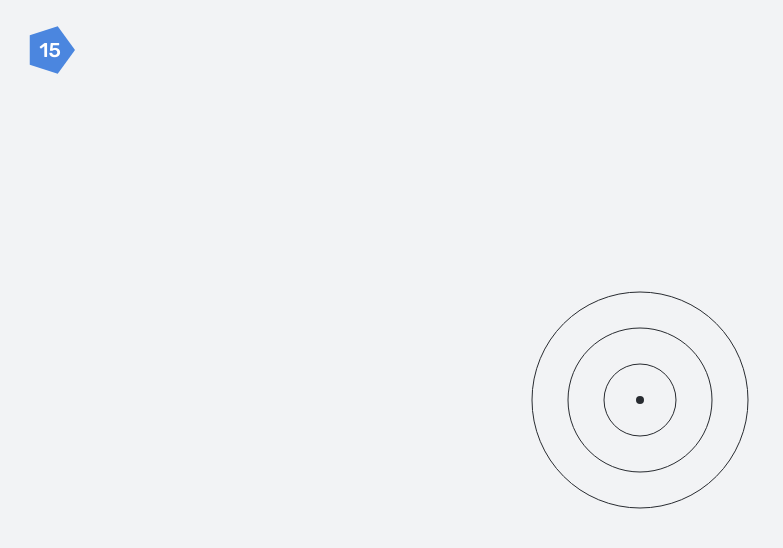
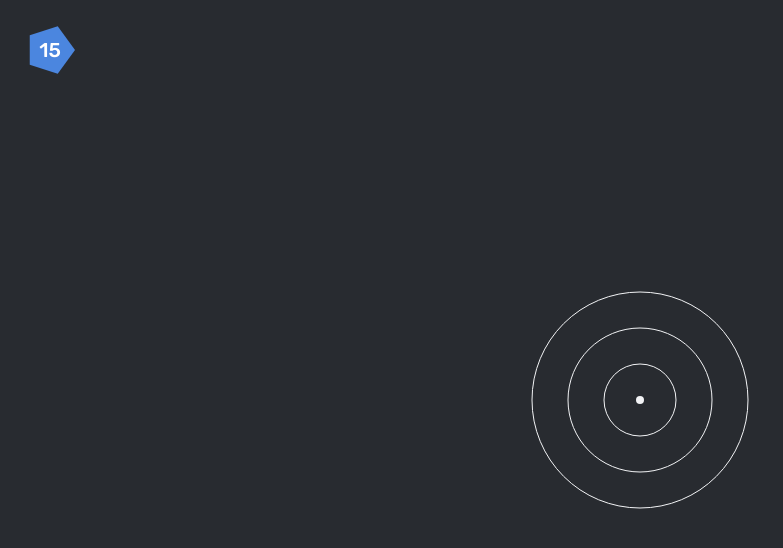
Before and after one commit to oLucasRez/pulse-old, a React (Create React App) app: page / in a window 1280 px wide. Shown: the top 548 px of the page, without its empty margins (0-783 px from the left). Built offline with nearby package versions, Linux system fonts and the light colour scheme.

Commit message:
style(global): add black theme

```diff
--- a/src/global.css
+++ b/src/global.css
@@ -10,6 +10,10 @@
   --background: #f2f3f5;
   --foreground: #282b30;
   --line: #282b3011;
+
+  --background: #282b30;
+  --foreground: #f2f3f5;
+  --line: #f2f3f511;
 
   --pink: #f562ba;
   --red: #e83f5b;
```
